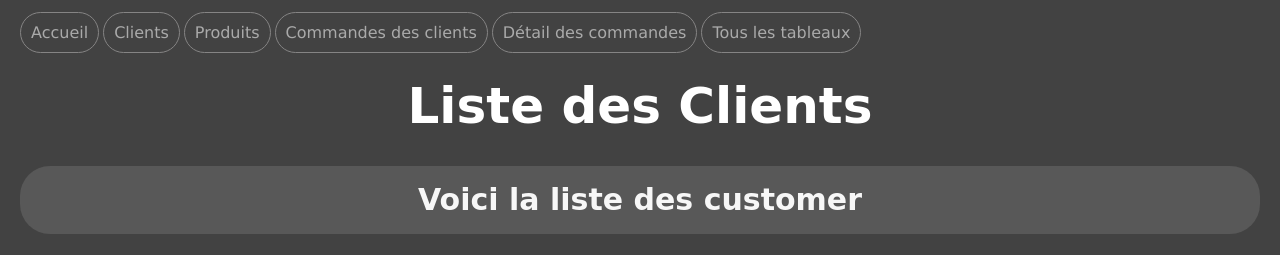
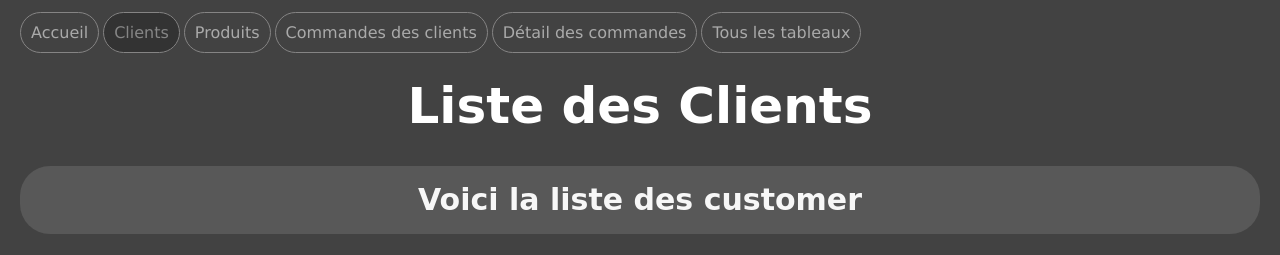
Before and after one commit to DrinePsylook/backendFlask, a Flask app: page /table/customer in a window 1280 px wide. Shown: the top 255 px of the page. Run offline with Flask 3, Linux system fonts and the light colour scheme; data that the repository does not hold is empty.

Commit message:
ajustement onglets surlignés

```diff
--- a/app.py
+++ b/app.py
@@ -28,7 +28,5 @@ def sql_table(name):
     res = cur.execute(sql_request)
     resultat = res.fetchall()
 
-    active_onglet = {name}
-
     columns_name = [description[0] for description in cur.description]
-    return render_template('tables_template.html', tables=resultat, name=name, col = columns_name, active_onglet=active_onglet)
+    return render_template('tables_template.html', tables=resultat, name=name, col = columns_name)
--- a/templates/tables_template.html
+++ b/templates/tables_template.html
@@ -12,11 +12,11 @@
         <nav>
 
             <a href="/">Accueil</a>
-            <a href="/table/customer" id="onglet1" class="{% if active_onglet == 'customer' %}active{% endif %}">Clients</a>
-            <a href="/table/product" id="onglet2" class="{% if active_onglet == 'product' %}active{% endif %}" >Produits</a>
-            <a href="/table/customer_order" id="onglet3" class="{% if active_onglet == 'customer_order' %}active{% endif %}" >Commandes des clients</a>
-            <a href="/table/order_detail" id="onglet4" class="{% if active_onglet == 'order_detail' %}active{% endif %}" >Détail des commandes</a>
-            <a href="/table/all" id="onglet5" class="{% if active_onglet == 'all' %}active{% endif %}" >Tous les tableaux</a>
+            <a href="/table/customer" id="onglet1" class="{% if name == 'customer' %}active{% endif %}">Clients</a>
+            <a href="/table/product" id="onglet2" class="{% if name == 'product' %}active{% endif %}" >Produits</a>
+            <a href="/table/customer_order" id="onglet3" class="{% if name == 'customer_order' %}active{% endif %}" >Commandes des clients</a>
+            <a href="/table/order_detail" id="onglet4" class="{% if name == 'order_detail' %}active{% endif %}" >Détail des commandes</a>
+            <a href="/table/all" id="onglet5" class="{% if name == 'all' %}active{% endif %}" >Tous les tableaux</a>
         </nav>
     </header>
     <h1>Liste des Clients</h1>
```
